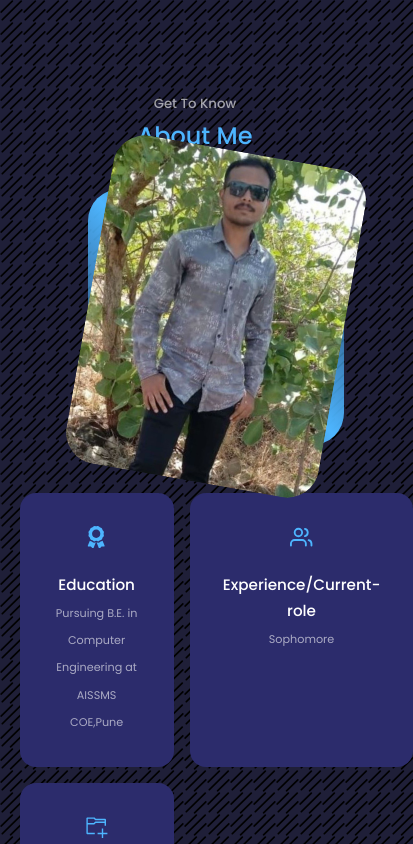
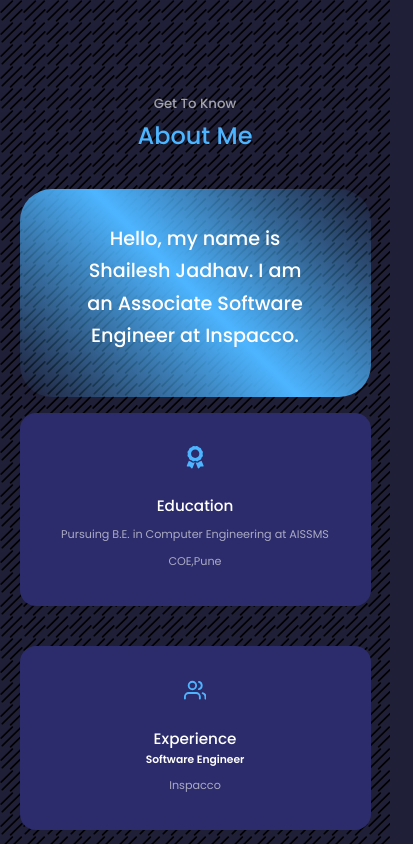
Before and after one commit to shailesh123-pro/Portfolio---Shailesh-Jadhav, a React (Create React App) app: page / in a window 390 px wide. Shown: the part 1100-1944 px from the top of the page, 413 px wide, since content can reach past the window. Built offline with nearby package versions, Linux system fonts and the light colour scheme.

Commit message:
added some imp changes and I make it responsive

```diff
--- a/src/components/about/About.jsx
+++ b/src/components/about/About.jsx
@@ -13,7 +13,11 @@ const About = () => {
       <div className="container about__container">
         <div className="about__me">
           <div className="about__me-image">
-            <img src={p2} alt="" />
+            {/* <img src={p2} alt="" /> */}
+            <h1>
+              Hello, my name is Shailesh Jadhav. I am an Associate Software
+              Engineer at Inspacco.
+            </h1>
           </div>
         </div>
 
@@ -23,13 +27,16 @@ const About = () => {
               <FaAward className="about__icon" />
 
               <h5>Education</h5>
-              <small>Pursuing B.E. in Computer Engineering at AISSMS COE,Pune</small>
+              <small>
+                Pursuing B.E. in Computer Engineering at AISSMS COE,Pune
+              </small>
             </article>
 
             <article className="about__card">
               <FiUsers className="about__icon" />
-              <h5>Experience/Current-role</h5>
-              <small>Sophomore</small>
+              <h5>Experience</h5>
+              <h6>Software Engineer</h6>
+              <small>Inspacco</small>
             </article>
 
             <article className="about__card">
@@ -46,13 +53,14 @@ const About = () => {
 
           <p>
             Hello, I am Shailesh Jadhav and I am a web developer currently
-            pursuing my B.E. in Computer Engineering at All India Shri Shivaji Memorial Society's Collage of Engineering,Pune. I live in Beed. I am a passionate
-            coder who desires to learn, experiment, and explore technical,
-            analytical, and problem-solving skills and has an interest in
-            solving various algorithm problems. I have a keen interest in Data
-            Structures, Algorithms and Problem-solving . I spend most of my day on
-            experimenting with HTML, CSS and Javascript. I enjoy coding and the challenge of learning
-            something new everyday.
+            pursuing my B.E. in Computer Engineering at All India Shri Shivaji
+            Memorial Society's Collage of Engineering,Pune. I live in Beed. I am
+            a passionate coder who desires to learn, experiment, and explore
+            technical, analytical, and problem-solving skills and has an
+            interest in solving various algorithm problems. I have a keen
+            interest in Data Structures, Algorithms and Problem-solving . I
+            spend most of my day on experimenting with HTML, CSS and Javascript.
+            I enjoy coding and the challenge of learning something new everyday.
           </p>
           <a href="#contact" className="btn btn-primary">
             Let's Talk
--- a/src/components/about/about.css
+++ b/src/components/about/about.css
@@ -8,21 +8,41 @@
 
 }
 
-.about__me{
-    width: 100%;
-    aspect-ratio: 1/1;
+.about__me {
+    width: 100%; /* Ensure it takes the full available width */
+    max-width: 100%; /* Prevent it from exceeding the screen size */
+    display: flex;
+    align-items: center;
+    justify-content: center;
+    padding: 1rem;
     border-radius: 2rem;
-    background: linear-gradient(45deg,transparent,var(--color-primary),transparent);
-    display: grid;
-    place-items: center;
+    background: linear-gradient(45deg, transparent, var(--color-primary), transparent);
 }
 
-.about__me-image{
+.about__me-image {
+    width: 100%; /* Full width of the container */
+    max-width: 400px; /* Limit the maximum width */
+    text-align: center;
+    padding: 1rem;
     border-radius: 2rem;
     overflow: hidden;
+    transition: var(--transition);
     transform: rotate(10deg);
+}
+
+.about__me-image img {
+    width: 100%; /* Make the image fill the container */
+    height: auto; /* Maintain the aspect ratio */
+    object-fit: cover; /* Ensures the image covers the area without distortion */
+}
+
+.about__me-image h1 {
+    font-size: 1.8rem; /* Responsive font size */
+    color: var(--color-dard);
+    text-align: center;
     transition: var(--transition);
 }
+
 .about__me-image:hover{
     transform: rotate(0);
 }
@@ -30,6 +50,7 @@
     display: grid;
     grid-template-columns: repeat(3,1fr);
     gap: 1.5rem;
+    /* margin-bottom: 20px; */
 }
 
 .about__card{
@@ -62,37 +83,72 @@
 .about__content p{
     margin: 2rem 0 2.6rem;
     color: var(--color-light);
+    /* margin-bottom: 20px; */
+}
+.about__content{
+    margin-top: 1rem;
 }
 
-@media screen and (max-width:1024px){
-        .about__container{
+@media screen and (max-width: 1024px) {
+    .about__container {
         grid-template-columns: 1fr;
         gap: 0;
     }
 
-        .about__me{
-            width: 50%;
-            margin: 2rem auto 4rem;
+    .about__me {
+        width: 80%;
+        margin: 0 auto;
     }
 
-        .about__content p{
+    .about__me-image h1 {
+        font-size: 1.6rem;
+        /* margin-bottom: 20px; */
+    }
+
+    .about__content p {
         margin: 1rem 0 1.5rem;
     }
 }
 
-@media screen and (max-width:1024px){
-    .about__me{
-        width: 65%;
-        margin:0 auto 3rem;
+@media screen and (max-width: 768px) {
+    .about__me {
+        width: 100%; /* Increase width for mobile */
     }
-    .about__cards{
-        grid-template-columns: 1fr 1fr;
-        gap: 1rem;
+
+    .about__me-image {
+        /* height: auto; */
+        max-height: 300px; /* Further reduce height for mobile screens */
+        transform: rotate(0);
+        /* margin-bottom: 20px; */
     }
-    .about__content{
-        text-align: center;
+    .about__me-image h1 {
+        font-size: 1.4rem; /* Adjust font size further */
+        margin-top: 10px;
+        margin-bottom: 20px;
     }
-    .about__content p{
-        margin: 1.5rem 0;
+    .about__cards {
+        grid-template-columns: 1fr; /* Stack the cards in a single column */
+        margin-bottom: 20px;
+    }
+
+    .about__card {
+        margin-bottom: 1rem; /* Add some spacing between the stacked cards */
     }
 }
+
+@media screen and (max-width: 480px) {
+    .about__me {
+        padding: 1rem 0;
+    }
+
+    .about__me-image {
+        max-width: 250px;
+        padding: 0.5rem;
+        /* margin-bottom: 20px; */
+    }
+
+    .about__me-image h1 {
+        font-size: 1.2rem; /* Further reduce font size for smaller screens */
+        /* margin-bottom: 20px; */
+    }
+}
--- a/src/components/contact/Contact.jsx
+++ b/src/components/contact/Contact.jsx
@@ -10,7 +10,7 @@ const Contact = () => {
   const sendEmail = (e) => {
     e.preventDefault();
 
-    emailjs.sendForm('service_wlma1d3', 'template_ouf5g3p', form.current, '8g8L9FEIfqFKWwe8H')
+    emailjs.sendForm('service_cc06mey', 'template_ouf5g3p', form.current, '8g8L9FEIfqFKWwe8H')
       .then((result) => {
           console.log(result.text);
       }, (error) => {
--- a/src/components/experience/Experience.jsx
+++ b/src/components/experience/Experience.jsx
@@ -47,6 +47,20 @@ const experience = () => {
               <BsFillPatchCheckFill className="experience__details-icon" />
               <div>
                 <h4>BootStrap</h4>
+                <small className="text-light">Intermediate</small>
+              </div>
+            </article>
+            <article className="experience__details">
+              <BsFillPatchCheckFill className="experience__details-icon" />
+              <div>
+                <h4>TypeScript</h4>
+                <small className="text-light">Intermediate</small>
+              </div>
+            </article>
+            <article className="experience__details">
+              <BsFillPatchCheckFill className="experience__details-icon" />
+              <div>
+                <h4>Redux</h4>
                 <small className="text-light">Intermediate</small>
               </div>
             </article>
@@ -133,6 +147,14 @@ const experience = () => {
               </div>
             </article>
 
+            <article className="experience__details">
+              <BsFillPatchCheckFill className="experience__details-icon" />
+              <div>
+                <h4>Parsh Dashboard</h4>
+                <small className="text-light">Intermediate</small>
+              </div>
+            </article>
+
             {/* <article className="experience__details">
               <BsFillPatchCheckFill className="experience__details-icon" />
               <div>
--- a/src/components/portfolio/Portfolio.jsx
+++ b/src/components/portfolio/Portfolio.jsx
@@ -16,7 +16,7 @@ const portfolio = () => {
           <h3>Water Supply Management</h3>
           <div className='portfolio__item-cta'>
           <a href="https://github.com/shailesh123-pro/Final-Year-Project" className='btn' rel="noreferrer" target="_blank">GitHub</a>
-          <a href="https://techspy.netlify.app/" className='btn btn-primary' rel="noreferrer" target="_blank">Live Demo</a>
+          <a href=" " className='btn btn-primary' rel="noreferrer" target="_blank">Live Demo</a>
           </div>
         </article>
 
--- a/src/index.css
+++ b/src/index.css
@@ -13,6 +13,7 @@
     --color-bg:#1f1f38;
     --color-bg-varient:#2c2c6c;
     --color-primary:#4db5ff;
+    --color-dard:var(--color-bg-varient)
     --color-primary-varient:rgba(77,181,255,0.4);
     --color-white:#fff;
     --color-light:rgba(255,255,255,0.6);
```
Lines whose indentation alone changed are shown as unchanged.
